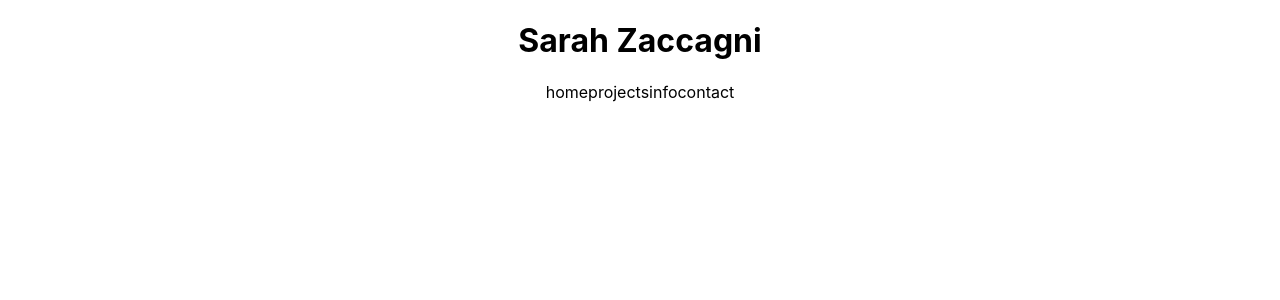
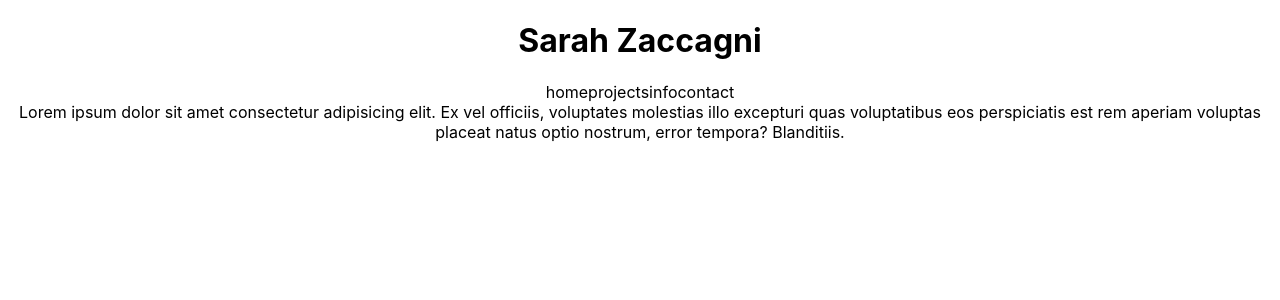
Before and after one commit to szaccagni/sz_portfolio, a React (Create React App) app: page /home in a window 1280 px wide. Shown: the top 300 px of the page. Built offline with nearby package versions, Linux system fonts and the light colour scheme.

Commit message:
adds routes

```diff
--- a/package.json
+++ b/package.json
@@ -8,6 +8,7 @@
     "@testing-library/user-event": "^13.5.0",
     "react": "^18.2.0",
     "react-dom": "^18.2.0",
+    "react-router-dom": "^6.9.0",
     "react-scripts": "5.0.1",
     "web-vitals": "^2.1.4"
   },
--- /dev/null
+++ b/src/components/HomeText/HomeText.jsx
@@ -0,0 +1,3 @@
+export default function HomeText() {
+    return <div>Lorem ipsum dolor sit amet consectetur adipisicing elit. Ex vel officiis, voluptates molestias illo excepturi quas voluptatibus eos perspiciatis est rem aperiam voluptas placeat natus optio nostrum, error tempora? Blanditiis.</div>
+}
--- /dev/null
+++ b/src/components/Info/Info.jsx
@@ -0,0 +1,3 @@
+export default function Info() {
+    return <div>Info</div>
+}
--- /dev/null
+++ b/src/components/Projects/Projects.jsx
@@ -0,0 +1,3 @@
+export default function Projects() {
+    return <div>projects</div>
+}
--- a/src/index.js
+++ b/src/index.js
@@ -2,10 +2,13 @@ import React from 'react';
 import ReactDOM from 'react-dom/client';
 import './index.css';
 import App from './pages/App/App'
+import { BrowserRouter as Router } from 'react-router-dom'
 
 const root = ReactDOM.createRoot(document.getElementById('root'));
 root.render(
   <React.StrictMode>
-    <App />
+    <Router>
+      <App />
+    </Router>
   </React.StrictMode>
 );
--- a/src/pages/App/App.js
+++ b/src/pages/App/App.js
@@ -1,10 +1,20 @@
 import './App.css'
+import { Routes, Route, Navigate } from 'react-router-dom';
 import NavBar from '../../components/NavBar/NavBar'
+import HomeText from '../../components/HomeText/HomeText';
+import Projects from '../../components/Projects/Projects';
+import Info from '../../components/Info/Info'
 
 export default function App() {
   return (
     <main className="App">
       <NavBar />
+      <Routes>
+        <Route path='/home' element={<HomeText />} />
+        <Route path='/projects' element={<Projects />} />
+        <Route path='/info' element={<Info />} />
+        <Route path='/*' element={<Navigate to="/home" />} />
+      </Routes>
     </main>
   )
 }
```
Also changed, not shown: 1 other file (tests, documents, lock files or other folders).
